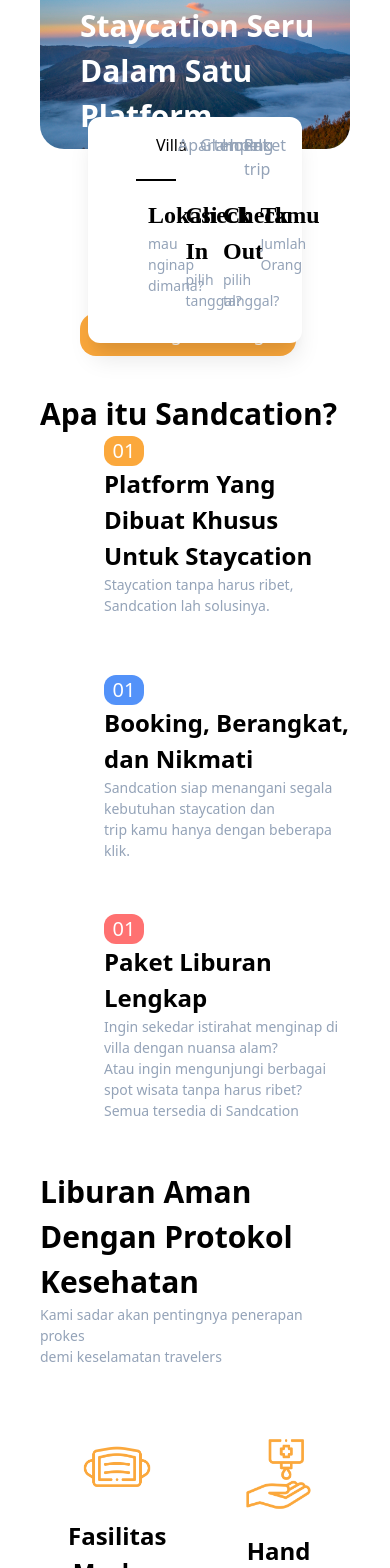
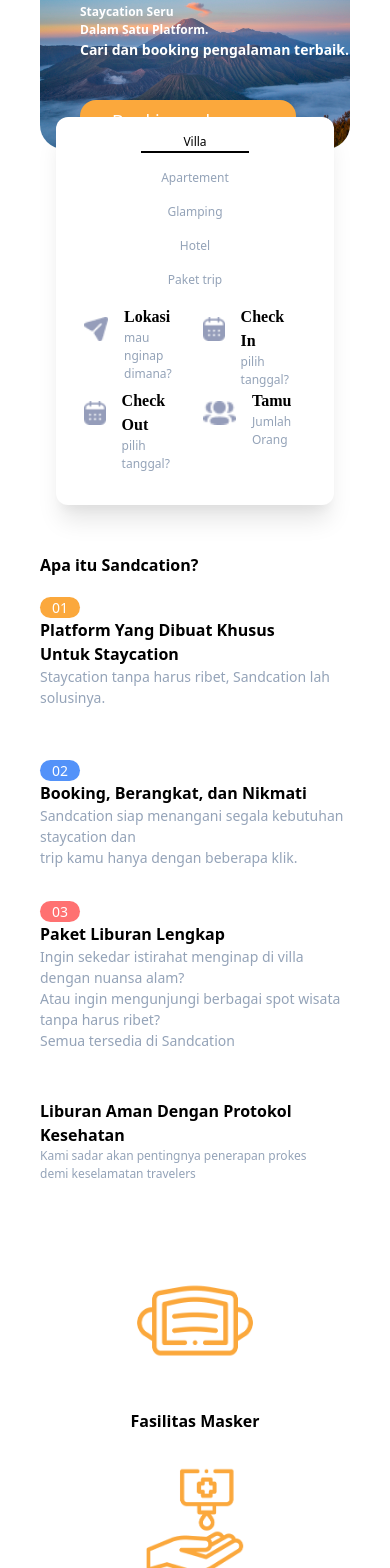
Before and after one commit to Aryaak/sandcation, a Nuxt app: page / in a window 390 px wide. Shown: the part 164-1732 px from the top of the page. Built offline with nearby package versions, Linux system fonts and the light colour scheme.

Commit message:
home responsif

```diff
--- a/pages/index.vue
+++ b/pages/index.vue
@@ -15,11 +15,11 @@
           top-10
         "
       >
-        <h1 class="xl:font-black sm:font-thin  xl:text-7xl sm:text-xs">
+        <h1 class="xl:font-black   xl:text-7xl xs:text-xs">
           Staycation Seru <br />
           Dalam Satu Platform.
         </h1>
-        <p class="xl:text-3xl sm:text-sm">Cari dan booking pengalaman terbaik.</p>
+        <p class="xl:text-3xl xs:text-sm">Cari dan booking pengalaman terbaik.</p>
         <button
           class="
             bg-yellow
@@ -37,48 +37,48 @@
       </div>
       <img src="~assets/img/home-hero.png" class="w-full rounded-3xl z-0" />
 
-  <div class="bg-white rounded-xl -mt-8 shadow-xl relative mx-12 pb-8">
+  <div class="bg-white rounded-xl -mt-8 shadow-xl relative mx-4 pb-8">
     <div class="grid grid-cols-12 gap-3 mx-12 ">
             <div class="col-span-12  rounded-t-2xl mx-auto input-width">
-                <div class="grid grid-cols-12">
-                  <p class="font-popins mt-4 text-black border-b-2 border-black col-span-2 px-5 text-center">Villa</p>
-                  <p class="font-popins mt-4 text-gray-400 col-span-2 px-5 text-center">Apartement</p>
-                  <p class="font-popins mt-4 text-gray-400 col-span-2 px-5 text-center">Glamping</p>
-                  <p class="font-popins mt-4 text-gray-400 col-span-2 px-5 text-center">Hotel</p>
-                  <p class="font-popins mt-4 text-gray-400 col-span-2 px-5 text-center0">Paket trip</p>
+                <div class="grid grid-cols-12 ">
+                  <p class="font-popins mt-4 text-black border-b-2 border-black xl:col-span-2 xs:col-span-12 xs:text-xs px-5 text-center">Villa</p>
+                  <p class="font-popins mt-4 text-gray-400 xl:col-span-2 xs:col-span-12 xs:text-xs px-5 text-center">Apartement</p>
+                  <p class="font-popins mt-4 text-gray-400 xl:col-span-2 xs:col-span-12 xs:text-xs px-5 text-center">Glamping</p>
+                  <p class="font-popins mt-4 text-gray-400 xl:col-span-2 xs:col-span-12 xs:text-xs px-5 text-center">Hotel</p>
+                  <p class="font-popins mt-4 text-gray-400 xl:col-span-2 xs:col-span-12 xs:text-xs px-5 text-center">Paket trip</p>
                 </div>
             </div>
         </div>
 
-        <div class="grid grid-cols-12 gap-3mx-12">
-            <div class="col-span-12   rounded-b-2xl mx-auto input-width">
+        <div class="grid grid-cols-12 gap-0">
+            <div class="col-span-12   rounded-b-2xl mx-auto input-width xs:-ml-6">
                 <div class="grid grid-cols-12 mt-4 px-8">
-                  <div class="flex col-span-3 px-5 text-left">
-                    <img class="w-lg mt-3 mr-2 h-lg" src="~/assets/img/send.png" alt="">
-                    <div>
-                       <p class="text-2xl font-bold font-poppins">Lokasi</p>
-                        <p class="text-sm text-gray-400">mau nginap dimana?</p>
+                  <div class="flex xl:col-span-3 xs:col-span-6 px-5 text-left">
+                    <img class="w-lg mt-3 xl:mr-1 xs:mr-4 h-lg" src="~/assets/img/send.png" alt="">
+                    <div class="">
+                       <p class="xl:text-2xl xs:text-base font-bold font-poppins">Lokasi</p>
+                        <p class="xl:text-sm xs:text-xs  text-gray-400">mau nginap dimana?</p>
                     </div>
                   </div>
-                  <div class="flex  col-span-3 px-5 text-left">
-                    <img class="w-lg mt-3 mr-2 h-lg" src="~/assets/img/calendar.png" alt="">
-                    <div>
-                       <p class="text-2xl font-bold font-poppins">Check In</p>
-                        <p class="text-sm text-gray-400">pilih tanggal?</p>
+                  <div class="flex  xl:col-span-3 xs:col-span-6 px-5 text-left">
+                    <img class="w-lg mt-3 xl:mr-1 xs:mr-4 h-lg" src="~/assets/img/calendar.png" alt="">
+                    <div class="">
+                       <p class="xl:text-2xl xs:text-base font-bold font-poppins">Check In</p>
+                        <p class="xl:text-sm xs:text-xs  text-gray-400">pilih tanggal?</p>
                     </div>
                   </div>
-                  <div class="flex  col-span-3 px-5 text-left">
-                    <img class="w-lg mt-3 mr-2 h-lg" src="~/assets/img/calendar.png" alt="">
-                    <div>
-                       <p class="text-2xl font-bold font-poppins">Check Out</p>
-                        <p class="text-sm text-gray-400">pilih tanggal?</p>
+                  <div class="flex  xl:col-span-3 xs:col-span-6 px-5 text-left">
+                    <img class="w-lg mt-3 xl:mr-1 xs:mr-4 h-lg" src="~/assets/img/calendar.png" alt="">
+                    <div class="">
+                       <p class="xl:text-2xl xs:text-base font-bold font-poppins">Check Out</p>
+                        <p class="xl:text-sm xs:text-xs  text-gray-400">pilih tanggal?</p>
                     </div>
                   </div>
-                  <div class="flex col-span-3 px-5 text-left">
-                    <img class="w-lg mt-3 mr-2 h-lg" src="~/assets/img/users.png" alt="">
-                    <div>
-                       <p class="text-2xl font-bold font-poppins">Tamu</p>
-                        <p class="text-sm text-gray-400">Jumlah Orang</p>
+                  <div class="flex xl:col-span-3 xs:col-span-6 px-5 text-left">
+                    <img class="w-lg mt-3 xl:mr-1 xs:mr-4 h-lg" src="~/assets/img/users.png" alt="">
+                    <div class="">
+                       <p class="xl:text-2xl xs:text-base font-bold font-poppins">Tamu</p>
+                        <p class="xl:text-sm xs:text-xs  text-gray-400">Jumlah Orang</p>
                     </div>
                   </div>
                   <div class="col-span-2 px-5 text-center0"></div>
@@ -90,23 +90,23 @@
     </div>
 
      <div class="paket-text">
-      <p class="mt-12 font-bold text-black text-3xl">Apa itu Sandcation?</p>
+      <p class="mt-12 font-bold text-black xl:text-3xl xs:text-base">Apa itu Sandcation?</p>
     </div>
 
-    <div class="grid grid-rows-3 gap-8 ml-16">
-      <div>
-        <p class="bg-yellow text-white text-xl w-10 text-center rounded-xl">01</p>
-        <p class="text-2xl font-bold ">Platform Yang Dibuat Khusus <br> Untuk Staycation</p>
+    <div class="grid grid-rows-3 xs:gap-3  xl:gap-8   xl:ml-16 xs:ml-0">
+      <div class="my-auto">
+        <p class="xs:text-sm bg-yellow text-white xl:text-xl w-10 text-center rounded-xl">01</p>
+        <p class="xl:text-2xl font-bold ">Platform Yang Dibuat Khusus <br> Untuk Staycation</p>
         <p class="text-sm text-gray-400">Staycation tanpa harus ribet, Sandcation lah solusinya.</p>
       </div>
-      <div>
-        <p class="bg-blue text-white text-xl w-10 text-center rounded-xl">01</p>
-        <p class="text-2xl font-bold ">Booking, Berangkat, dan Nikmati</p>
+      <div class="my-auto">
+        <p class="xs:text-sm bg-blue text-white texl:xt-xl w-10 text-center rounded-xl">02</p>
+        <p class="xl:text-2xl font-bold ">Booking, Berangkat, dan Nikmati</p>
         <p class="text-sm text-gray-400">Sandcation siap menangani segala kebutuhan staycation dan <br> trip kamu hanya dengan beberapa klik.</p>
       </div>
-      <div>
-        <p class="bg-red text-white text-xl w-10 text-center rounded-xl">01</p>
-        <p class="text-2xl font-bold">Paket Liburan Lengkap</p>
+      <div class="my-auto">
+        <p class="xs:text-sm bg-red text-white texxl:t-xl w-10 text-center rounded-xl">03</p>
+        <p class="xl:text-2xl font-bold">Paket Liburan Lengkap</p>
         <p class="text-sm text-gray-400">Ingin sekedar istirahat menginap di villa dengan nuansa alam? <br>
         Atau ingin mengunjungi berbagai spot wisata tanpa harus ribet? <br>
         Semua tersedia di Sandcation</p>
@@ -114,55 +114,55 @@
     </div>
 
     <div class="paket-text my-12">
-      <p class="text-3xl font-bold">Liburan Aman Dengan Protokol Kesehatan</p>
-      <p class="text-sm text-gray-400">Kami sadar akan pentingnya penerapan prokes <br>
+      <p class="xl:text-3xl xs:text-base font-bold">Liburan Aman Dengan Protokol Kesehatan</p>
+      <p class="xl:text-sm xs:text-xs text-gray-400">Kami sadar akan pentingnya penerapan prokes <br>
         demi keselamatan travelers</p>
     </div>
 
-    <div class="flex">
+    <div class="xl:flex">
       <div class="px-7">
-        <img src="~/assets/img/mask.png" alt="">
-        <p class="text-center font-bold text-2xl">
+        <img src="~/assets/img/mask.png" class="xs:w-8/12 mx-auto" alt="">
+        <p class="text-center font-bold xl:text-2xl xs:text-base">
           Fasilitas Masker
         </p>
       </div>
       <div class="px-7">
-        <img src="~/assets/img/hand-sn.png" alt="">
-        <p class="text-center font-bold text-2xl">
+        <img src="~/assets/img/hand-sn.png" class="xs:w-8/12 mx-auto" alt="">
+        <p class="text-center font-bold xl:text-2xl xs:text-base">
           Hand Sanitazer
         </p>
       </div>
       <div class="px-7">
-        <img src="~/assets/img/termometer.png" alt="">
-        <p class="text-center font-bold text-2xl">
+        <img src="~/assets/img/termometer.png" class="xs:w-8/12 mx-auto" alt="">
+        <p class="text-center font-bold xl:text-2xl xs:text-base">
           Cek Suhu Berkala
         </p>
       </div>
     </div>
 
     <div class="paket-text mt-12">
-      <p class="text-3xl font-bold">Lebih Dari Sekedar Liburan</p>
+      <p class="xl:text-3xl xs:text-base font-bold">Lebih Dari Sekedar Liburan</p>
 
-      <div class="flex mt-7 justify-center">
-        <div>
+      <div class="md:flex mt-7 justify-center">
+        <div class="mb-10">
           <img src="~/assets/img/gedung.png" alt="">
-          <p class="text-2xl font-bold">Staycation</p>
-          <p class="text-gray-400">Ingin beristirahat di hotel dengan fasilitas mewah? atau ingin <br> tidur dengan pemandangan langit malam? semua bisa! <br>
+          <p class="xl:text-2xl xs:text-lg font-bold">Staycation</p>
+          <p class="text-gray-400 xs:text-xs xl:text-sm">Ingin beristirahat di hotel dengan fasilitas mewah? atau ingin <br> tidur dengan pemandangan langit malam? semua bisa! <br>
           Di Sandcation terdapat pilihan akomodasi lengkap mulai dari <br> hotel, villa, apartemen, sampai dengan glamping.</p>
         </div>
 
-         <div>
+         <div class="mb-10">
           <img src="~/assets/img/human.png" alt="">
-          <p class="text-2xl font-bold">Paket Trip</p>
-          <p class="text-gray-400">Ingin beristirahat di hotel dengan fasilitas mewah? atau ingin <br> tidur dengan pemandangan langit malam? semua bisa! <br>
+          <p class="xl:text-2xl xs:text-lg font-bold">Paket Trip</p>
+          <p class="text-gray-400 xs:text-xs xl:text-sm">Ingin beristirahat di hotel dengan fasilitas mewah? atau ingin <br> tidur dengan pemandangan langit malam? semua bisa! <br>
           Di Sandcation terdapat pilihan akomodasi lengkap mulai dari <br> hotel, villa, apartemen, sampai dengan glamping.</p>
         </div>
       </div>
     </div>
 
     <div class="paket-text mt-12">
-      <p class="font-bold text-3xl">Eksplor Ribuan Destinasi Indonesia</p>
-      <p class="text-sm mt-5 text-gray-400">Ribuan spot terbaik untuk pengalaman terbaik</p>
+      <p class="font-bold xl:text-3xl xs:text-base">Eksplor Ribuan Destinasi Indonesia</p>
+      <p class="xl:text-sm xs:text-xs mt-5 text-gray-400">Ribuan spot terbaik untuk pengalaman terbaik</p>
       <div class="flex mt-5 justify-center">
         <img class="px-4" src="~/assets/img/bali.png" alt="">
         <img class="px-4" src="~/assets/img/jakarta.png" alt="">
@@ -173,10 +173,10 @@
     </div>
 
     <div class="paket-text ">
-      <p class="text-3xl font-bold pt-12">Pilihan Tipe Akodmodasi Terengkap</p>
+      <p class="xl:text-3xl font-bold pt-12">Pilihan Tipe Akodmodasi Terengkap</p>
       <p class="text-gray-400 text-sm pt-5">Temukan penginapan yang pas untuk staycationmu</p>
 
-      <div class="flex justify-center mt-7">
+      <div class="md:flex justify-center mt-7">
         <div class="mx-4">
           <img class="" src="~/assets/img/villa.png" alt="">
           <p class="text-left ml-8 font-bold text-2xl mt-5">Villa</p>
@@ -189,7 +189,7 @@
         </div>
       </div>
 
-      <div class="flex justify-center mt-7">
+      <div class="md:flex justify-center mt-7">
 
         <div class="mx-4">
           <img class="mx-4 mr-5" src="~/assets/img/apartement.png" alt="">
```
